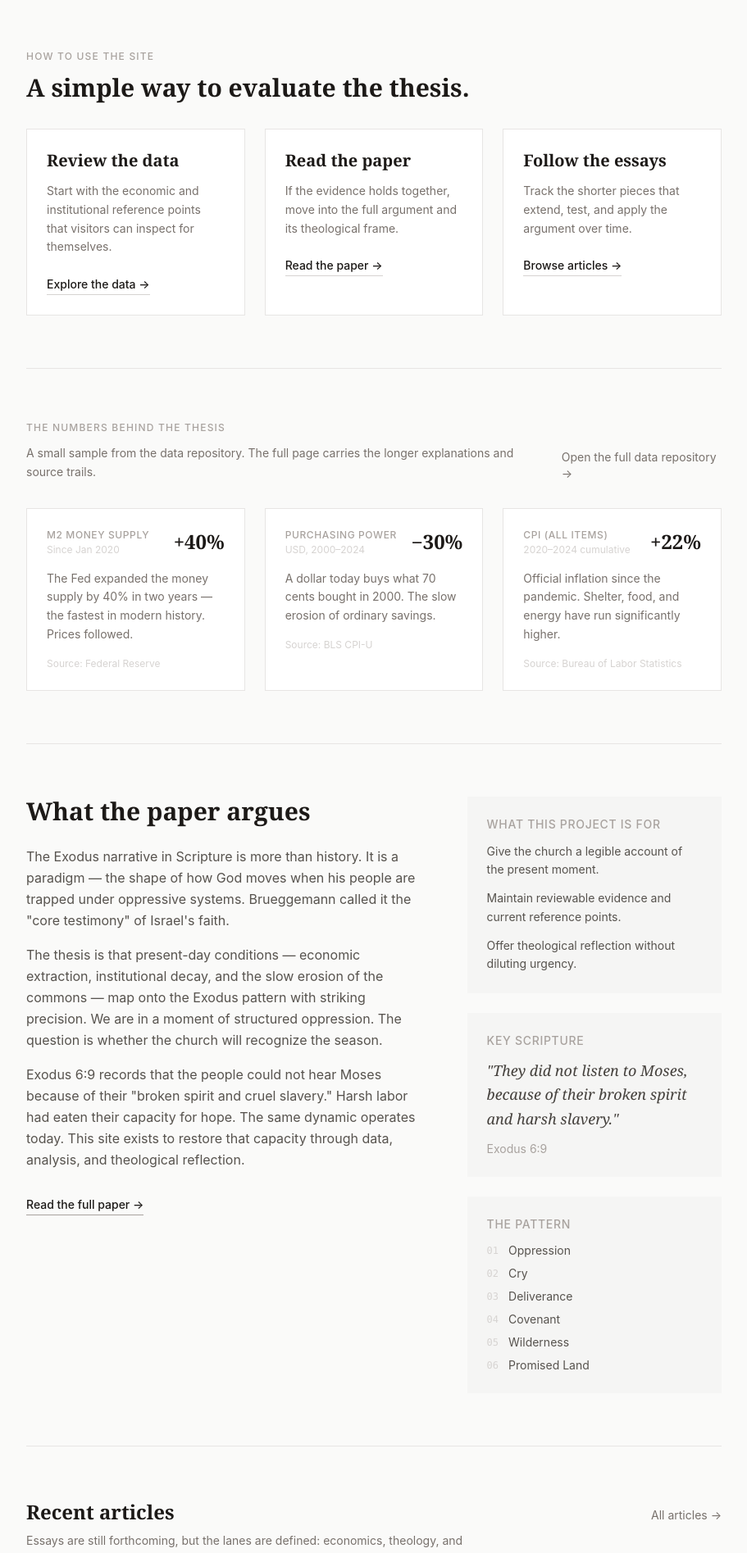
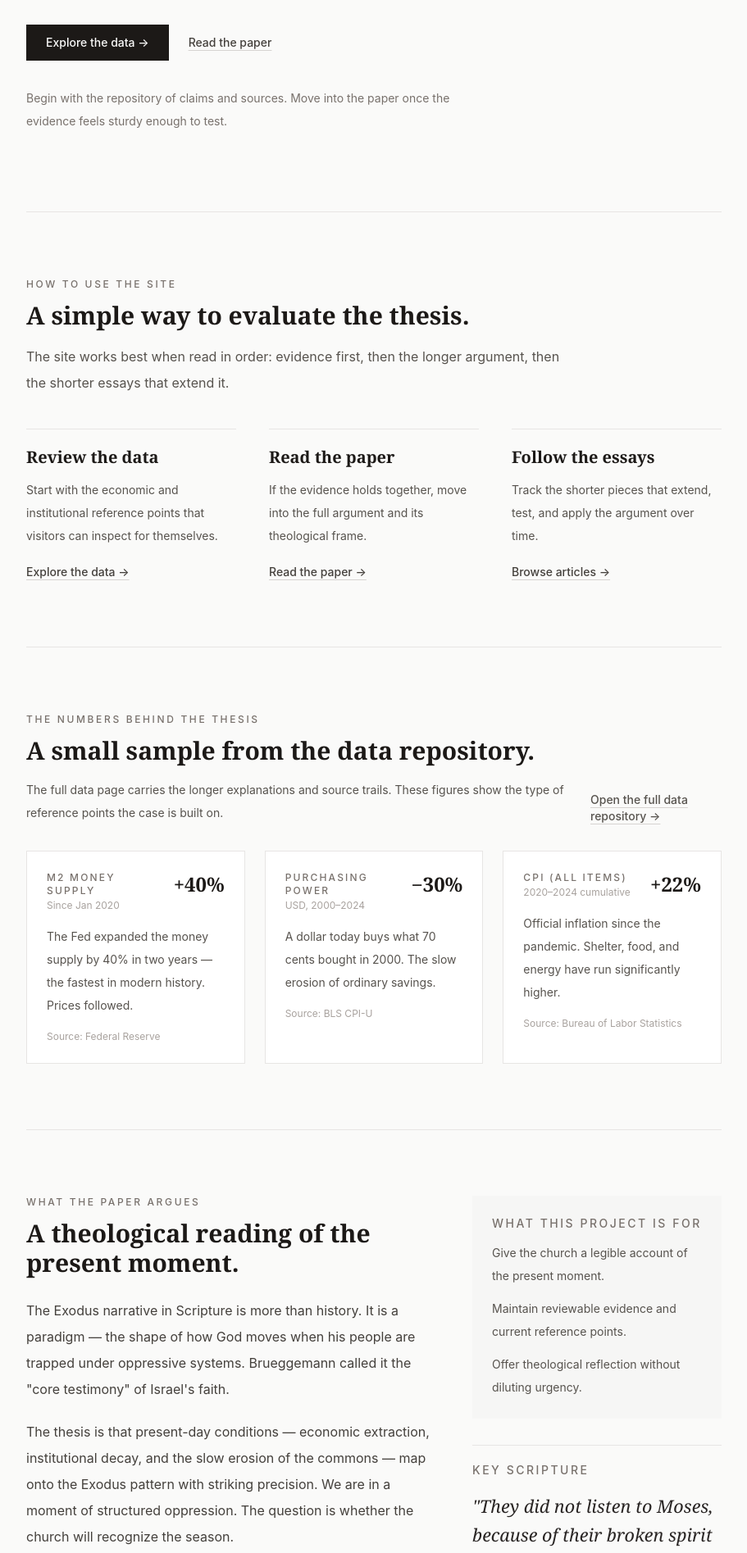
Before and after one commit to Auxmos-hub/modernexodus, a Next.js app: page / in a window 1280 px wide. Shown: the part 880-2775 px from the top of the page at 82% size, without its empty margins (184-1095 px from the left). Built offline with nearby package versions, Linux system fonts and the light colour scheme.

Commit message:
refactor: improve homepage editorial hierarchy

```diff
--- a/app/page.tsx
+++ b/app/page.tsx
@@ -1,5 +1,4 @@
 import Link from "next/link";
-import DataWidget from "@/components/DataWidget";
 
 const pathways = [
   {
@@ -22,6 +21,33 @@ const pathways = [
       "Track the shorter pieces that extend, test, and apply the argument over time.",
     href: "/articles",
     cta: "Browse articles →",
+  },
+];
+
+const dataHighlights = [
+  {
+    label: "M2 Money Supply",
+    sublabel: "Since Jan 2020",
+    value: "+40%",
+    description:
+      "The Fed expanded the money supply by 40% in two years — the fastest in modern history. Prices followed.",
+    source: "Federal Reserve",
+  },
+  {
+    label: "Purchasing Power",
+    sublabel: "USD, 2000–2024",
+    value: "−30%",
+    description:
+      "A dollar today buys what 70 cents bought in 2000. The slow erosion of ordinary savings.",
+    source: "BLS CPI-U",
+  },
+  {
+    label: "CPI (All Items)",
+    sublabel: "2020–2024 cumulative",
+    value: "+22%",
+    description:
+      "Official inflation since the pandemic. Shelter, food, and energy have run significantly higher.",
+    source: "Bureau of Labor Statistics",
   },
 ];
 
@@ -51,28 +77,29 @@ const articlePreviews = [
 
 export default function Home() {
   return (
-    <div className="max-w-4xl mx-auto px-6">
-      <section className="border-b border-stone-200 py-16 md:py-20">
-        <div className="grid gap-12 md:grid-cols-[minmax(0,1.8fr)_minmax(280px,1fr)] md:items-start">
+    <div className="mx-auto max-w-4xl px-6">
+      <section className="border-b border-stone-200 py-20 md:py-24">
+        <div className="grid gap-12 md:grid-cols-[minmax(0,1.75fr)_minmax(260px,0.95fr)] md:items-start">
           <div>
-            <p className="mb-6 text-sm font-medium uppercase tracking-widest text-stone-400">
+            <p className="mb-6 text-sm font-medium uppercase tracking-[0.22em] text-stone-500">
               Data, argument, and supporting material
             </p>
-            <h1 className="max-w-3xl font-display text-5xl font-semibold leading-tight text-stone-900 md:text-6xl">
+            <h1 className="max-w-3xl font-display text-5xl font-semibold leading-[1.06] text-stone-900 md:text-[4.2rem]">
               The people of God are being called out again.
             </h1>
-            <p className="mt-8 max-w-2xl text-xl leading-relaxed text-stone-600">
+            <p className="mt-8 max-w-2xl text-xl leading-9 text-stone-700">
               The Exodus was not only an event. It was a pattern — oppression,
-              cry, deliverance, covenant, wilderness, promised land. The argument here is that
-              we are living inside that pattern again, and that the church needs
-              language clear enough to see the moment for what it is.
+              cry, deliverance, covenant, wilderness, promised land. The
+              argument here is that we are living inside that pattern again,
+              and that the church needs language clear enough to see the moment
+              for what it is.
             </p>
-            <p className="mt-5 max-w-2xl text-base leading-relaxed text-stone-500">
+            <p className="mt-5 max-w-2xl text-base leading-8 text-stone-600">
               This site is meant to function as a repository of reviewable
               information. Start with the data, then move to the paper if the
               pattern looks credible enough to examine in full.
             </p>
-            <div className="mt-10 flex flex-wrap items-center gap-4">
+            <div className="mt-10 flex flex-wrap items-center gap-x-6 gap-y-4">
               <Link
                 href="/data"
                 className="bg-stone-900 px-6 py-3 text-sm font-medium text-stone-50 transition-colors hover:bg-stone-800"
@@ -81,130 +108,146 @@ export default function Home() {
               </Link>
               <Link
                 href="/paper"
-                className="border border-stone-300 px-6 py-3 text-sm font-medium text-stone-700 transition-colors hover:border-stone-900 hover:text-stone-900"
+                className="text-sm font-medium text-stone-700 underline decoration-stone-300 underline-offset-4 transition-colors hover:text-stone-900 hover:decoration-stone-900"
               >
                 Read the paper
               </Link>
             </div>
+            <p className="mt-8 max-w-xl text-sm leading-7 text-stone-500">
+              Begin with the repository of claims and sources. Move into the
+              paper once the evidence feels sturdy enough to test.
+            </p>
           </div>
 
-          <aside className="border border-stone-200 bg-white p-6">
-            <p className="text-xs font-medium uppercase tracking-[0.2em] text-stone-400">
+          <aside className="md:border-l md:border-stone-200 md:pl-8">
+            <div className="border-t border-stone-300 pt-5">
+              <p className="text-xs font-medium uppercase tracking-[0.2em] text-stone-500">
                 Start here
               </p>
-            <ol className="mt-5 space-y-5 text-sm text-stone-600">
+              <ol className="mt-5 space-y-5 text-sm leading-7 text-stone-600">
                 {[
                   "Review the core data points and sources.",
                   "Read the full paper if the case is worth testing.",
                   "Follow the article stream as the project develops.",
                 ].map((item, index) => (
-                <li key={item} className="flex gap-3 leading-relaxed">
-                  <span className="font-mono text-xs text-stone-300">
+                  <li key={item} className="flex gap-3">
+                    <span className="font-mono text-xs text-stone-400">
                       0{index + 1}
                     </span>
                     <span>{item}</span>
                   </li>
                 ))}
               </ol>
-            <div className="mt-6 border-t border-stone-100 pt-5 text-sm text-stone-500 leading-relaxed">
-              The aim is not volume. It is a usable archive of claims, sources,
-              and interpretation that people can inspect without noise.
+            </div>
+            <div className="mt-8 bg-stone-100/80 px-5 py-5">
+              <p className="text-sm leading-7 text-stone-600">
+                The aim is not volume. It is a usable archive of claims,
+                sources, and interpretation that people can inspect without
+                noise.
+              </p>
             </div>
           </aside>
         </div>
       </section>
 
-      <section className="border-b border-stone-200 py-16">
-        <div className="mb-8 max-w-2xl">
-          <p className="text-xs font-medium uppercase tracking-widest text-stone-400 mb-3">
+      <section className="border-b border-stone-200 py-16 md:py-20">
+        <div className="mb-10 max-w-2xl">
+          <p className="mb-3 text-xs font-medium uppercase tracking-[0.22em] text-stone-500">
             How to use the site
           </p>
           <h2 className="font-display text-3xl font-semibold text-stone-900">
             A simple way to evaluate the thesis.
           </h2>
+          <p className="mt-4 text-base leading-8 text-stone-600">
+            The site works best when read in order: evidence first, then the
+            longer argument, then the shorter essays that extend it.
+          </p>
         </div>
-        <div className="grid gap-6 md:grid-cols-3">
+        <div className="grid gap-8 md:grid-cols-3 md:gap-10">
           {pathways.map((path) => (
-            <div key={path.title} className="border border-stone-200 bg-white p-6">
+            <article key={path.title} className="border-t border-stone-200 pt-5">
               <h3 className="font-display text-xl font-semibold text-stone-900">
                 {path.title}
               </h3>
-              <p className="mt-3 text-sm leading-relaxed text-stone-500">
+              <p className="mt-3 text-sm leading-7 text-stone-600">
                 {path.description}
               </p>
               <Link
                 href={path.href}
-                className="mt-6 inline-block text-sm font-medium text-stone-900 border-b border-stone-300 pb-0.5 hover:border-stone-900 transition-colors"
+                className="mt-5 inline-block text-sm font-medium text-stone-700 underline decoration-stone-300 underline-offset-4 transition-colors hover:text-stone-900 hover:decoration-stone-900"
               >
                 {path.cta}
               </Link>
-            </div>
+            </article>
           ))}
         </div>
       </section>
 
-      <section className="py-16 border-b border-stone-200">
+      <section className="border-b border-stone-200 py-16 md:py-20">
         <div className="mb-8 flex flex-col gap-4 md:flex-row md:items-end md:justify-between">
-          <div>
-            <h2 className="text-xs font-medium text-stone-400 uppercase tracking-widest mb-3">
+          <div className="max-w-2xl">
+            <p className="mb-3 text-xs font-medium uppercase tracking-[0.22em] text-stone-500">
               The numbers behind the thesis
+            </p>
+            <h2 className="font-display text-3xl font-semibold text-stone-900">
+              A small sample from the data repository.
             </h2>
-            <p className="max-w-2xl text-sm leading-relaxed text-stone-500">
-              A small sample from the data repository. The full page carries the
-              longer explanations and source trails.
+            <p className="mt-4 text-sm leading-7 text-stone-600">
+              The full data page carries the longer explanations and source
+              trails. These figures show the type of reference points the case
+              is built on.
             </p>
           </div>
           <Link
             href="/data"
-            className="text-sm text-stone-500 hover:text-stone-900 transition-colors"
+            className="text-sm font-medium text-stone-600 underline decoration-stone-300 underline-offset-4 transition-colors hover:text-stone-900 hover:decoration-stone-900"
           >
             Open the full data repository →
           </Link>
         </div>
-        <div className="grid grid-cols-1 md:grid-cols-3 gap-6">
-          <DataWidget
-            label="M2 Money Supply"
-            sublabel="Since Jan 2020"
-            value="+40%"
-            description="The Fed expanded the money supply by 40% in two years — the fastest in modern history. Prices followed."
-            source="Federal Reserve"
-          />
-          <DataWidget
-            label="Purchasing Power"
-            sublabel="USD, 2000–2024"
-            value="−30%"
-            description="A dollar today buys what 70 cents bought in 2000. The slow erosion of ordinary savings."
-            source="BLS CPI-U"
-          />
-          <DataWidget
-            label="CPI (All Items)"
-            sublabel="2020–2024 cumulative"
-            value="+22%"
-            description="Official inflation since the pandemic. Shelter, food, and energy have run significantly higher."
-            source="Bureau of Labor Statistics"
-          />
+        <div className="grid grid-cols-1 gap-6 md:grid-cols-3">
+          {dataHighlights.map((item) => (
+            <article key={item.label} className="border border-stone-200 bg-white p-6">
+              <div className="mb-4 flex items-start justify-between gap-4">
+                <div>
+                  <p className="text-xs font-medium uppercase tracking-[0.18em] text-stone-500">
+                    {item.label}
+                  </p>
+                  <p className="mt-0.5 text-xs text-stone-400">{item.sublabel}</p>
+                </div>
+                <span className="font-display text-2xl font-semibold text-stone-900">
+                  {item.value}
+                </span>
+              </div>
+              <p className="text-sm leading-7 text-stone-600">{item.description}</p>
+              <p className="mt-4 text-xs text-stone-400">Source: {item.source}</p>
+            </article>
+          ))}
         </div>
       </section>
 
-      <section className="py-16 border-b border-stone-200">
-        <div className="grid grid-cols-1 md:grid-cols-5 gap-12">
-          <div className="md:col-span-3">
-            <h2 className="font-display text-3xl font-semibold mb-6 text-stone-900">
+      <section className="border-b border-stone-200 py-16 md:py-20">
+        <div className="grid grid-cols-1 gap-12 md:grid-cols-[minmax(0,1.55fr)_minmax(260px,0.95fr)]">
+          <div>
+            <p className="mb-3 text-xs font-medium uppercase tracking-[0.22em] text-stone-500">
               What the paper argues
+            </p>
+            <h2 className="font-display text-3xl font-semibold text-stone-900">
+              A theological reading of the present moment.
             </h2>
-            <div className="space-y-4 text-stone-600 leading-relaxed">
+            <div className="mt-6 space-y-5 text-stone-700 leading-8">
               <p>
                 The Exodus narrative in Scripture is more than history. It is a
                 paradigm — the shape of how God moves when his people are
                 trapped under oppressive systems. Brueggemann called it the
-                "core testimony" of Israel's faith.
+                "core testimony" of Israel&apos;s faith.
               </p>
               <p>
-                The thesis is that present-day conditions — economic extraction,
-                institutional decay, and the slow erosion of the commons — map
-                onto the Exodus pattern with striking precision. We are in a
-                moment of structured oppression. The question is whether the
-                church will recognize the season.
+                The thesis is that present-day conditions — economic
+                extraction, institutional decay, and the slow erosion of the
+                commons — map onto the Exodus pattern with striking precision.
+                We are in a moment of structured oppression. The question is
+                whether the church will recognize the season.
               </p>
               <p>
                 Exodus 6:9 records that the people could not hear Moses because
@@ -216,99 +259,106 @@ export default function Home() {
             </div>
             <Link
               href="/paper"
-              className="inline-block mt-8 text-sm font-medium text-stone-900 border-b border-stone-400 pb-0.5 hover:border-stone-900 transition-colors"
+              className="mt-8 inline-block text-sm font-medium text-stone-700 underline decoration-stone-300 underline-offset-4 transition-colors hover:text-stone-900 hover:decoration-stone-900"
             >
               Read the full paper →
             </Link>
           </div>
-          <div className="md:col-span-2 space-y-6">
-            <div className="bg-stone-100 p-6">
-              <p className="text-sm font-medium text-stone-400 uppercase tracking-wider mb-3">
+
+          <div className="space-y-8">
+            <div className="bg-stone-100/80 p-6">
+              <p className="mb-3 text-sm font-medium uppercase tracking-[0.18em] text-stone-500">
                 What this project is for
               </p>
-              <ul className="space-y-3 text-sm leading-relaxed text-stone-600">
+              <ul className="space-y-3 text-sm leading-7 text-stone-600">
                 <li>Give the church a legible account of the present moment.</li>
                 <li>Maintain reviewable evidence and current reference points.</li>
                 <li>Offer theological reflection without diluting urgency.</li>
               </ul>
             </div>
-            <div className="bg-stone-100 p-6">
-              <p className="text-sm font-medium text-stone-400 uppercase tracking-wider mb-3">
+
+            <div className="border-t border-stone-200 pt-5">
+              <p className="text-sm font-medium uppercase tracking-[0.18em] text-stone-500">
                 Key Scripture
               </p>
-              <blockquote className="font-display text-lg text-stone-700 italic leading-relaxed">
+              <blockquote className="mt-4 font-display text-[1.35rem] italic leading-relaxed text-stone-800">
                 "They did not listen to Moses, because of their broken spirit
                 and harsh slavery."
               </blockquote>
-              <p className="text-sm text-stone-400 mt-3">Exodus 6:9</p>
+              <p className="mt-3 text-sm text-stone-500">Exodus 6:9</p>
             </div>
-            <div className="bg-stone-100 p-6">
-              <p className="text-sm font-medium text-stone-400 uppercase tracking-wider mb-3">
+
+            <div className="border-t border-stone-200 pt-5">
+              <p className="text-sm font-medium uppercase tracking-[0.18em] text-stone-500">
                 The Pattern
               </p>
-              <ol className="space-y-2 text-sm text-stone-600">
-                {["Oppression", "Cry", "Deliverance", "Covenant", "Wilderness", "Promised Land"].map(
-                  (step, i) => (
+              <ol className="mt-4 space-y-3 text-sm leading-7 text-stone-600">
+                {[
+                  "Oppression",
+                  "Cry",
+                  "Deliverance",
+                  "Covenant",
+                  "Wilderness",
+                  "Promised Land",
+                ].map((step, i) => (
                   <li key={step} className="flex items-center gap-3">
-                      <span className="text-stone-300 font-mono text-xs">
+                    <span className="font-mono text-xs text-stone-400">
                       0{i + 1}
                     </span>
                     <span>{step}</span>
                   </li>
-                  )
-                )}
+                ))}
               </ol>
             </div>
           </div>
         </div>
       </section>
 
-      <section className="py-16">
-        <div className="flex items-baseline justify-between mb-8">
+      <section className="py-16 md:py-20">
+        <div className="flex flex-col gap-4 md:flex-row md:items-end md:justify-between">
           <div>
             <h2 className="font-display text-2xl font-semibold text-stone-900">
               Recent articles
             </h2>
-            <p className="mt-2 text-sm leading-relaxed text-stone-500 max-w-xl">
-              Essays are still forthcoming, but the lanes are defined: economics,
-              theology, and formation.
+            <p className="mt-2 max-w-xl text-sm leading-7 text-stone-600">
+              Essays are still forthcoming, but the lanes are defined:
+              economics, theology, and formation.
             </p>
           </div>
           <Link
             href="/articles"
-            className="text-sm text-stone-500 hover:text-stone-900 transition-colors"
+            className="text-sm font-medium text-stone-600 underline decoration-stone-300 underline-offset-4 transition-colors hover:text-stone-900 hover:decoration-stone-900"
           >
             All articles →
           </Link>
         </div>
-        <div className="space-y-8">
+
+        <div className="mt-8 space-y-8">
           {articlePreviews.map((article) => (
-            <div
+            <article
               key={article.title}
-              className="border-t border-stone-200 pt-8 grid grid-cols-1 gap-3 md:grid-cols-5 md:gap-6"
+              className="grid grid-cols-1 gap-3 border-t border-stone-200 pt-8 md:grid-cols-5 md:gap-6"
             >
               <div className="md:col-span-1">
-                <span className="text-xs font-medium text-stone-400 uppercase tracking-wider">
+                <span className="text-xs font-medium uppercase tracking-[0.18em] text-stone-500">
                   {article.category}
                 </span>
               </div>
               <div className="md:col-span-4">
-                <h3 className="font-display text-lg font-semibold text-stone-900 mb-2">
+                <h3 className="mb-2 font-display text-lg font-semibold text-stone-900">
                   {article.title}
                 </h3>
-                <p className="text-stone-500 text-sm leading-relaxed">
-                  {article.excerpt}
-                </p>
-                <span className="text-xs text-stone-300 mt-3 block">
+                <p className="text-sm leading-7 text-stone-600">{article.excerpt}</p>
+                <span className="mt-3 block text-xs text-stone-400">
                   {article.date}
                 </span>
               </div>
-            </div>
+            </article>
           ))}
         </div>
 
-        <div className="mt-16 border border-stone-200 bg-white p-8 md:p-10">
-          <p className="text-xs font-medium uppercase tracking-[0.2em] text-stone-400">
+        <div className="mt-16 border-t border-stone-300 pt-8 md:pt-10">
+          <p className="text-xs font-medium uppercase tracking-[0.22em] text-stone-500">
             Primary invitation
           </p>
           <div className="mt-4 flex flex-col gap-6 md:flex-row md:items-end md:justify-between">
@@ -316,13 +366,13 @@ export default function Home() {
               <h2 className="font-display text-3xl font-semibold text-stone-900">
                 Start with the evidence. Then read the whole argument.
               </h2>
-              <p className="mt-3 text-stone-500 leading-relaxed">
+              <p className="mt-3 text-base leading-8 text-stone-600">
                 The homepage should let visitors inspect the underlying material
                 first. If the data raises the right questions, the paper is the
                 next move.
               </p>
             </div>
-            <div className="flex flex-wrap gap-4">
+            <div className="flex flex-wrap items-center gap-x-6 gap-y-4">
               <Link
                 href="/data"
                 className="bg-stone-900 px-6 py-3 text-sm font-medium text-stone-50 transition-colors hover:bg-stone-800"
@@ -331,7 +381,7 @@ export default function Home() {
               </Link>
               <Link
                 href="/paper"
-                className="px-6 py-3 text-sm font-medium text-stone-700 border border-stone-300 transition-colors hover:border-stone-900 hover:text-stone-900"
+                className="text-sm font-medium text-stone-700 underline decoration-stone-300 underline-offset-4 transition-colors hover:text-stone-900 hover:decoration-stone-900"
               >
                 Read the paper
               </Link>
```
Lines whose indentation alone changed are shown as unchanged.
